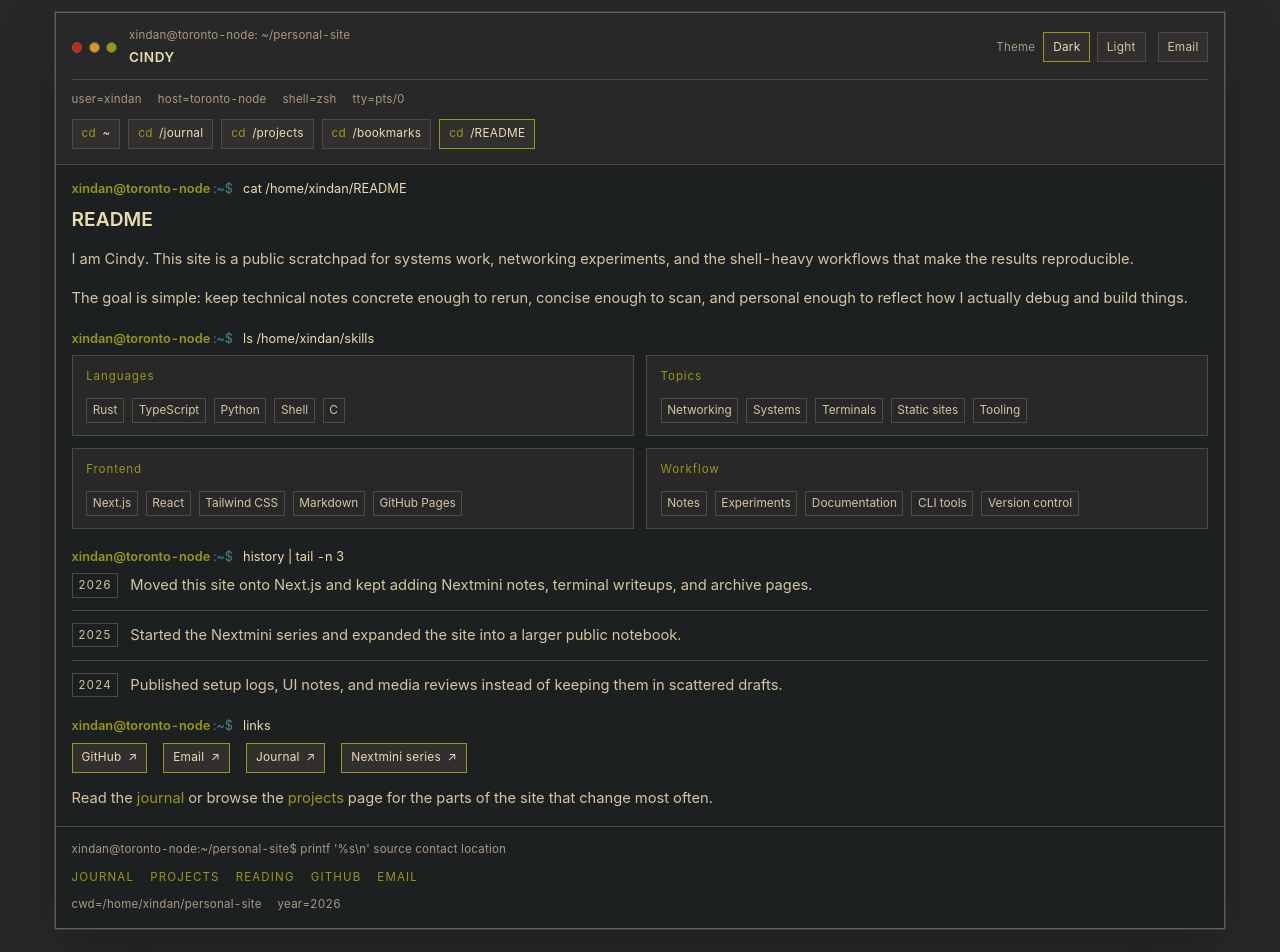
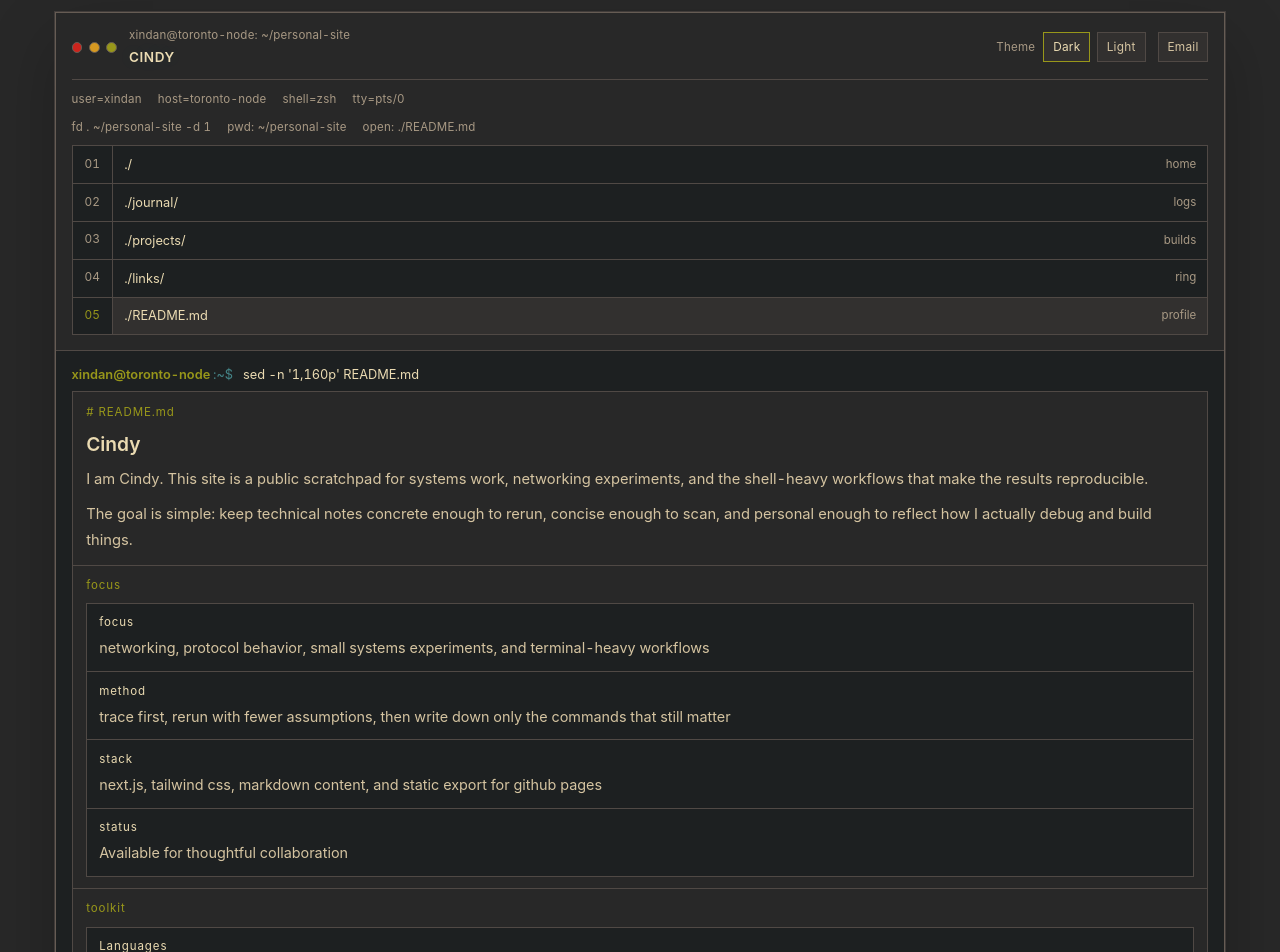
Before and after one commit to XindanZhang/personal-site, a Next.js app: page /personal-site/about in a window 1280 px wide. Shown: the top 952 px of the page. Built offline with nearby package versions, Linux system fonts and the light colour scheme.

Commit message:
feat: refine shell layout and add ethernet note

```diff
--- a/app/about/page.tsx
+++ b/app/about/page.tsx
@@ -3,34 +3,84 @@ import { PromptSection } from "../../components/prompt-section";
 import { SiteLayout } from "../../components/site-layout";
 import { site } from "../../lib/site";
 
+const readmeSections = [
+  { line: "12", heading: "## focus", note: "what I work on and how I like to debug" },
+  { line: "24", heading: "## toolkit", note: "languages, topics, and publishing stack" },
+  { line: "39", heading: "## history", note: "how this notebook has changed over time" },
+  { line: "52", heading: "## links", note: "where to reach me and what to open next" },
+] as const;
+
+const readmeFacts = [
+  {
+    label: "focus",
+    value: "networking, protocol behavior, small systems experiments, and terminal-heavy workflows",
+  },
+  {
+    label: "method",
+    value: "trace first, rerun with fewer assumptions, then write down only the commands that still matter",
+  },
+  {
+    label: "stack",
+    value: "next.js, tailwind css, markdown content, and static export for github pages",
+  },
+  {
+    label: "status",
+    value: site.availability,
+  },
+] as const;
+
 export default function AboutPage() {
   return (
     <SiteLayout active="about">
       <div className="page-stack">
-        <PromptSection command="cat /home/xindan/README">
-          <h1 className="shell-heading">README</h1>
+        <PromptSection command="sed -n '1,160p' README.md">
+          <article className="readme-sheet">
+            <section className="readme-section">
+              <p className="readme-kicker"># README.md</p>
+              <h1 className="shell-heading">Cindy</h1>
               <p className="shell-copy">{site.about.intro}</p>
               <p className="shell-copy">{site.about.body}</p>
+            </section>
+
+            <section className="readme-section">
+              <h2 className="readme-heading">focus</h2>
+              <div className="readme-grid">
+                {readmeFacts.map((fact) => (
+                  <dl key={fact.label} className="readme-kv">
+                    <dt>{fact.label}</dt>
+                    <dd>{fact.value}</dd>
+                  </dl>
+                ))}
+              </div>
+            </section>
+
+            <section className="readme-section">
+              <h2 className="readme-heading">toolkit</h2>
+              <div className="readme-grid">
+                {site.skillGroups.map((group) => (
+                  <dl key={group.title} className="readme-kv">
+                    <dt>{group.title}</dt>
+                    <dd>{group.items.join(" / ")}</dd>
+                  </dl>
+                ))}
+              </div>
+            </section>
+          </article>
         </PromptSection>
 
-        <PromptSection command="ls /home/xindan/skills">
-          <div className="practice-grid">
-            {site.skillGroups.map((group) => (
-              <div key={group.title} className="practice-card">
-                <h2 className="practice-title">{group.title}</h2>
-                <div className="practice-items">
-                  {group.items.map((item) => (
-                    <span key={item} className="practice-chip">
-                      {item}
-                    </span>
-                  ))}
-                </div>
+        <PromptSection command="grep -n '^##' README.md">
+          <div className="readme-outline">
+            {readmeSections.map((section) => (
+              <div key={section.heading} className="readme-outline-row">
+                <span className="readme-outline-line">{section.line}</span>
+                <span className="readme-outline-heading">{section.heading}</span>
+                <span className="readme-outline-note">{section.note}</span>
               </div>
             ))}
           </div>
         </PromptSection>
 
-        <PromptSection command="history | tail -n 3">
+        <PromptSection command="tail -n 6 ~/.local/share/site.history">
           <div className="timeline-list">
             {site.timeline.map((entry) => (
               <div key={entry.year} className="timeline-entry">
@@ -41,25 +91,33 @@ export default function AboutPage() {
           </div>
         </PromptSection>
 
-        <PromptSection command="links">
-          <div className="elsewhere-links">
-            <a className="button-link is-secondary" href={site.github} rel="noopener noreferrer" target="_blank">
-              GitHub
-              <span aria-hidden="true">↗</span>
+        <PromptSection command="printf '%s\\n' github email journal nextmini">
+          <ul className="readme-link-list">
+            <li className="readme-link-row">
+              <span className="readme-link-label">github</span>
+              <a className="terminal-inline-link" href={site.github} rel="noopener noreferrer" target="_blank">
+                github.com/XindanZhang
               </a>
-            <a className="button-link is-secondary" href={site.email}>
-              Email
-              <span aria-hidden="true">↗</span>
+            </li>
+            <li className="readme-link-row">
+              <span className="readme-link-label">email</span>
+              <a className="terminal-inline-link" href={site.email}>
+                xindan.zhang@mail.utoronto.ca
               </a>
-            <Link className="button-link is-secondary" href="/blog/">
-              Journal
-              <span aria-hidden="true">↗</span>
+            </li>
+            <li className="readme-link-row">
+              <span className="readme-link-label">journal</span>
+              <Link className="terminal-inline-link" href="/blog/">
+                /blog/
               </Link>
-            <Link className="button-link is-secondary" href="/blog/series/nextmini/">
-              Nextmini series
-              <span aria-hidden="true">↗</span>
+            </li>
+            <li className="readme-link-row">
+              <span className="readme-link-label">nextmini</span>
+              <Link className="terminal-inline-link" href="/blog/series/nextmini/">
+                /blog/series/nextmini/
               </Link>
-          </div>
+            </li>
+          </ul>
           <p className="shell-copy">
             Read the <Link className="inline-link" href="/blog/">journal</Link> or browse the{" "}
             <Link className="inline-link" href="/projects/">
--- a/app/globals.css
+++ b/app/globals.css
@@ -1201,7 +1201,7 @@ body.mode-terminal ::selection {
 
 .shell-titlebar,
 .shell-statusline,
-.shell-nav,
+.terminal-nav-meta,
 .footer-links,
 .footer-meta,
 .article-toolbar,
@@ -1287,24 +1287,11 @@ body.mode-terminal ::selection {
   text-decoration: none;
 }
 
-.shell-nav {
-  gap: 0.5rem;
-}
-
-.shell-nav-command {
-  color: var(--accent);
-}
-
-.shell-nav-path {
-  color: var(--page-ink);
-}
-
 .key-switch,
 .masthead-link,
 .button-link,
 .filter-chip,
-.nav-link,
-.shell-nav-link {
+.nav-link {
   display: inline-flex;
   align-items: center;
   justify-content: center;
@@ -1330,7 +1317,6 @@ body.mode-terminal ::selection {
 .masthead-link:hover,
 .button-link:hover,
 .filter-chip:hover,
-.shell-nav-link:hover,
 .project-action:hover,
 .journal-link:hover,
 .outline-link:hover,
@@ -1347,7 +1333,6 @@ body.mode-terminal ::selection {
 .button-link:focus-visible,
 .filter-chip:focus-visible,
 .nav-link:focus-visible,
-.shell-nav-link:focus-visible,
 .project-ledger-action:focus-visible,
 .terminal-inline-link:focus-visible,
 .inline-link:focus-visible,
@@ -1364,12 +1349,94 @@ body.mode-terminal ::selection {
 .button-link.is-primary,
 .button-link.is-secondary,
 .button-link.is-tertiary,
-.filter-chip.is-active,
-.shell-nav-link.is-active {
+.filter-chip.is-active {
   border-color: var(--accent);
   color: var(--page-ink);
   background: var(--page-bg-alt);
   box-shadow: none;
+}
+
+.terminal-nav {
+  display: grid;
+  gap: 0.55rem;
+}
+
+.terminal-nav-label,
+.terminal-nav-state,
+.terminal-nav-current {
+  margin: 0;
+  color: var(--muted);
+  font-size: 0.72rem;
+  letter-spacing: 0.02em;
+}
+
+.terminal-nav-list {
+  margin: 0;
+  padding: 0;
+  list-style: none;
+  display: grid;
+  border: 1px solid var(--line);
+  background: var(--panel);
+}
+
+.terminal-nav-item {
+  display: grid;
+  grid-template-columns: 4ch minmax(0, 1fr);
+  border-top: 1px solid var(--line);
+}
+
+.terminal-nav-item:first-child {
+  border-top: 0;
+}
+
+.terminal-nav-index {
+  display: flex;
+  align-items: center;
+  justify-content: center;
+  padding: 0.55rem 0.4rem;
+  border-right: 1px solid var(--line);
+  color: var(--muted);
+  font-size: 0.74rem;
+}
+
+.terminal-nav-link {
+  display: grid;
+  grid-template-columns: minmax(0, 1fr) auto;
+  gap: 0.85rem;
+  align-items: center;
+  padding: 0.55rem 0.7rem;
+  color: var(--muted-strong);
+  font-size: 0.8rem;
+  line-height: 1.5;
+  text-decoration: none;
+  transition:
+    color 0.15s ease,
+    background-color 0.15s ease;
+}
+
+.terminal-nav-target {
+  color: var(--page-ink);
+}
+
+.terminal-nav-note {
+  color: var(--muted);
+  font-size: 0.72rem;
+  text-transform: lowercase;
+}
+
+.terminal-nav-item.is-active .terminal-nav-index {
+  color: var(--accent);
+}
+
+.terminal-nav-item.is-active .terminal-nav-link,
+.terminal-nav-link:hover {
+  background: var(--panel-soft);
+  color: var(--page-ink);
+}
+
+.terminal-nav-link:focus-visible {
+  outline: 2px solid var(--accent-hot);
+  outline-offset: 2px;
 }
 
 .theme-toggle {
@@ -1785,6 +1852,113 @@ body.mode-terminal ::selection {
   color: var(--accent-strong);
 }
 
+.readme-sheet,
+.readme-outline,
+.readme-link-list {
+  display: grid;
+  gap: 0;
+  border: 1px solid var(--line);
+  background: var(--panel-strong);
+}
+
+.readme-section,
+.readme-outline-row,
+.readme-link-row {
+  padding: 0.7rem 0.85rem;
+  border-top: 1px solid var(--line);
+}
+
+.readme-section:first-child,
+.readme-outline-row:first-child,
+.readme-link-row:first-child {
+  border-top: 0;
+}
+
+.readme-section {
+  display: grid;
+  gap: 0.55rem;
+}
+
+.readme-kicker,
+.readme-heading,
+.readme-outline-line,
+.readme-link-label,
+.readme-kv dt {
+  margin: 0;
+  font-family: var(--font-mono);
+  font-size: 0.72rem;
+  letter-spacing: 0.08em;
+  text-transform: none;
+}
+
+.readme-kicker,
+.readme-heading,
+.readme-outline-heading {
+  color: var(--accent);
+}
+
+.readme-grid {
+  display: grid;
+  gap: 0;
+  border: 1px solid var(--line);
+  background: var(--panel);
+}
+
+.readme-kv {
+  display: grid;
+  gap: 0.3rem;
+  padding: 0.65rem 0.75rem;
+  border-top: 1px solid var(--line);
+}
+
+.readme-kv:first-child {
+  border-top: 0;
+}
+
+.readme-kv dd {
+  margin: 0;
+  color: var(--muted-strong);
+  font-size: 0.9rem;
+  line-height: 1.7;
+}
+
+.readme-outline {
+  list-style: none;
+}
+
+.readme-outline-row,
+.readme-link-row {
+  display: grid;
+  gap: 0.55rem;
+}
+
+.readme-outline-row {
+  grid-template-columns: 4ch minmax(0, 13ch) minmax(0, 1fr);
+  align-items: start;
+}
+
+.readme-outline-line,
+.readme-link-label {
+  color: var(--muted);
+}
+
+.readme-outline-note {
+  color: var(--muted-strong);
+  font-size: 0.88rem;
+  line-height: 1.6;
+}
+
+.readme-link-list {
+  margin: 0;
+  padding: 0;
+  list-style: none;
+}
+
+.readme-link-row {
+  grid-template-columns: 10ch minmax(0, 1fr);
+  align-items: center;
+}
+
 .friend-entry {
   display: flex;
   align-items: flex-start;
@@ -1956,9 +2130,10 @@ body.mode-terminal ::selection {
     justify-content: flex-start;
   }
 
-  .shell-nav {
-    display: grid;
-    grid-template-columns: repeat(2, minmax(0, 1fr));
+  .terminal-nav-meta,
+  .readme-outline-row,
+  .readme-link-row {
+    grid-template-columns: 1fr;
   }
 }
 
--- a/components/site-header.tsx
+++ b/components/site-header.tsx
@@ -10,12 +10,13 @@ interface SiteHeaderProps {
 
 export function SiteHeader({ active }: SiteHeaderProps) {
   const links = [
-    { key: "home", label: "~", href: "/" },
-    { key: "blog", label: "/journal", href: "/blog/" },
-    { key: "projects", label: "/projects", href: "/projects/" },
-    { key: "friends", label: "/bookmarks", href: "/friends/" },
-    { key: "about", label: "/README", href: "/about/" },
+    { key: "home", target: "./", note: "home", href: "/" },
+    { key: "blog", target: "./journal/", note: "logs", href: "/blog/" },
+    { key: "projects", target: "./projects/", note: "builds", href: "/projects/" },
+    { key: "friends", target: "./links/", note: "ring", href: "/friends/" },
+    { key: "about", target: "./README.md", note: "profile", href: "/about/" },
   ] as const;
+  const currentLink = links.find((link) => link.key === active) ?? links[0];
 
   return (
     <header className="shell-header">
@@ -50,21 +51,28 @@ export function SiteHeader({ active }: SiteHeaderProps) {
         <span>tty=pts/0</span>
       </div>
 
-      <nav className="shell-nav" aria-label="Primary">
-        {links.map((link) => {
+      <nav className="terminal-nav" aria-label="Primary">
+        <div className="terminal-nav-meta">
+          <span className="terminal-nav-label">fd . ~/personal-site -d 1</span>
+          <span className="terminal-nav-state">pwd: ~/personal-site</span>
+          <span className="terminal-nav-current">open: {currentLink.target}</span>
+        </div>
+
+        <ol className="terminal-nav-list">
+          {links.map((link, index) => {
           const isActive = active === link.key;
 
           return (
-            <Link
-              key={link.key}
-              className={`shell-nav-link ${isActive ? "is-active" : ""}`}
-              href={link.href}
-            >
-              <span className="shell-nav-command">cd</span>
-              <span className="shell-nav-path">{link.label}</span>
-            </Link>
+            <li key={link.key} className={`terminal-nav-item ${isActive ? "is-active" : ""}`}>
+              <span className="terminal-nav-index">{String(index + 1).padStart(2, "0")}</span>
+              <Link className={`terminal-nav-link ${isActive ? "is-active" : ""}`} href={link.href}>
+                <span className="terminal-nav-target">{link.target}</span>
+                <span className="terminal-nav-note">{link.note}</span>
+              </Link>
+            </li>
           );
-        })}
+          })}
+        </ol>
       </nav>
     </header>
   );
--- a/lib/site.ts
+++ b/lib/site.ts
@@ -113,21 +113,6 @@ export const site = {
       note: "Network emulation and experimentation testbed.",
       href: "https://nextmini.org/",
     },
-    {
-      name: "La Terminal",
-      note: "A mobile terminal app that treats long-running sessions as a real workflow.",
-      href: "https://la-terminal.net/",
-    },
-    {
-      name: "ArchWiki",
-      note: "Documentation that still solves terminal problems faster than most search results.",
-      href: "https://wiki.archlinux.org/",
-    },
-    {
-      name: "GitHub Pages",
-      note: "A simple deployment target that keeps this site easy to ship.",
-      href: "https://pages.github.com/",
-    },
   ] satisfies FriendLink[],
   skillGroups: [
     {
```
Also changed, not shown: src/content/blog/ethernet-1500b-and-jumbo-9000.md (added, +26 -0 lines), 438 other files (tests, documents, lock files or other folders). Lines whose indentation alone changed are shown as unchanged.
